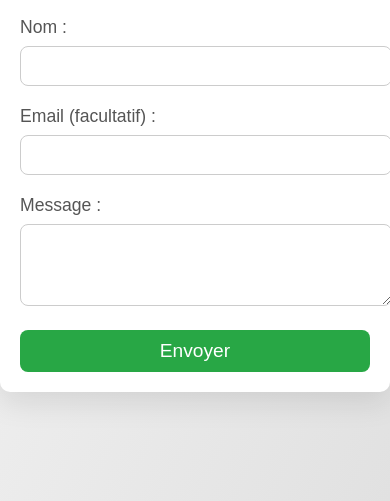
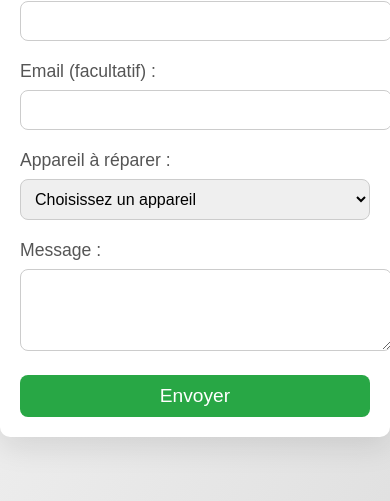
Before and after one commit to Paul-Emile18/Reparations_Gragnague, a plain HTML site: page formulaire.html in a window 390 px wide. Shown: the part 263-764 px from the top of the page. Drawn offline with Linux system fonts and the light colour scheme.

Commit message:
Add files via upload

```diff
--- a/formulaire.html
+++ b/formulaire.html
@@ -16,7 +16,7 @@
             justify-content: center;
             align-items: center;
             height: 100vh;
-            overflow: hidden; /* Empêche les barres de défilement */
+            overflow: hidden;
         }
 
         .form-container {
@@ -25,8 +25,8 @@
             border-radius: 10px;
             box-shadow: 0 10px 30px rgba(0, 0, 0, 0.1);
             width: 100%;
-            max-width: 600px; /* Contrôle la largeur du formulaire */
-            box-sizing: border-box; /* Inclut les bordures et le padding dans la largeur */
+            max-width: 600px;
+            box-sizing: border-box;
         }
 
         h2 {
@@ -43,7 +43,7 @@
             display: block;
         }
 
-        input, textarea {
+        input, textarea, select {
             width: 100%;
             padding: 12px;
             margin-bottom: 20px;
@@ -53,7 +53,7 @@
             transition: border-color 0.3s ease;
         }
 
-        input:focus, textarea:focus {
+        input:focus, textarea:focus, select:focus {
             border-color: #007bff;
             outline: none;
         }
@@ -87,7 +87,7 @@
                 font-size: 1.6em;
             }
 
-            input, textarea, button {
+            input, textarea, select, button {
                 padding: 10px;
             }
         }
@@ -103,6 +103,29 @@
             <label for="email">Email (facultatif) :</label>
             <input type="email" id="email" name="email">
 
+            <label for="device">Appareil à réparer :</label>
+            <select id="device" name="device" required>
+                <option value="" disabled selected>Choisissez un appareil</option>
+                <option value="message de soutien">message de soutien</option>
+                <option value="ordinateur">Ordinateur</option>
+                <option value="smartphone">Smartphone</option>
+                <option value="tablette">Tablette</option>
+                <option value="télévision">Télévision</option>
+                <option value="imprimante">Imprimante</option>
+                <option value="console-jeu">Console de jeu</option>
+                <option value="écouteurs">Écouteurs</option>
+                <option value="appareil-photo">Appareil photo</option>
+                <option value="four-micro-ondes">Four à micro-ondes</option>
+                <option value="lave-linge">Lave-linge</option>
+                <option value="climatiseur">Climatiseur</option>
+                <option value="aspirateur">Aspirateur</option>
+                <option value="montre-connectée">Montre connectée</option>
+                <option value="enceinte-bluetooth">Enceinte Bluetooth</option>
+                <option value="drone">Drone</option>
+                <option value="routeur">Routeur</option>
+                <option value="autre">Autre</option>
+            </select>
+
             <label for="messageField">Message :</label>
             <textarea id="messageField" name="message" rows="4" required></textarea>
 
@@ -111,10 +134,9 @@
     </div>
 
     <script type="module">
-        // Importer les fonctions nécessaires du SDK Firebase
         import { initializeApp } from "https://www.gstatic.com/firebasejs/10.5.0/firebase-app.js";
         import { getDatabase, ref, push, set } from "https://www.gstatic.com/firebasejs/10.5.0/firebase-database.js";
-        // Configuration Firebase (votre configuration spécifique)
+
         const firebaseConfig = {
             apiKey: "AIzaSyB5q89tynS7J74xa6W8zbwZflpU98uxRag",
             authDomain: "reparations-d4b81.firebaseapp.com",
@@ -124,38 +146,36 @@
             messagingSenderId: "445121565052",
             appId: "1:445121565052:web:4d549a853bddba200d14f9"
         };
-        // Initialiser Firebase
+
         const app = initializeApp(firebaseConfig);
         const database = getDatabase(app);
-        // Gestion de la soumission du formulaire
+
         const form = document.getElementById("contactForm");
         form.addEventListener("submit", function (e) {
-            e.preventDefault(); // Empêcher le rechargement de la page
-            // Récupérer les valeurs du formulaire
+            e.preventDefault();
             const name = document.getElementById("name").value;
-            const email = document.getElementById("email").value || null; // Email facultatif
+            const email = document.getElementById("email").value || null;
+            const device = document.getElementById("device").value;
             const message = document.getElementById("messageField").value;
-            // Référence à la base de données
+
             const messagesRef = ref(database, "messages");
-            // Créer l'objet de message
             const messageData = {
                 name: name,
+                device: device,
                 message: message,
                 date: new Date().toLocaleDateString(),
                 time: new Date().toLocaleTimeString()
             };
-            // Ajouter l'email s'il est fourni
             if (email) {
                 messageData.email = email;
             }
-            // Ajouter une nouvelle entrée
+
             const newMessageRef = push(messagesRef);
             set(newMessageRef, messageData)
             .then(() => {
                 alert("Message envoyé avec succès !");
-                form.reset(); // Réinitialiser le formulaire
-                // Redirection après l'envoi
-                window.location.href = "home.html"; // Changez l'URL pour votre page de confirmation
+                form.reset();
+                window.location.href = "home.html";
             })
             .catch((error) => {
                 console.error("Erreur lors de l'envoi du message : ", error);
```
Also changed, not shown: home.html (+7 -1 lines).
